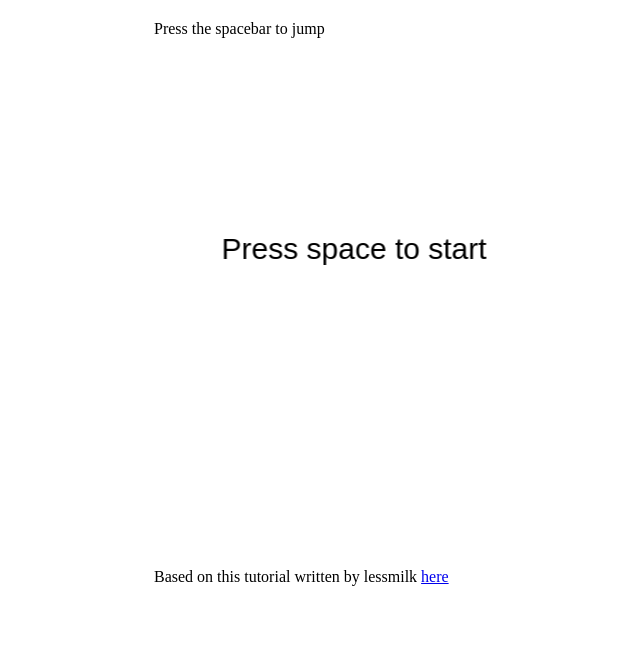
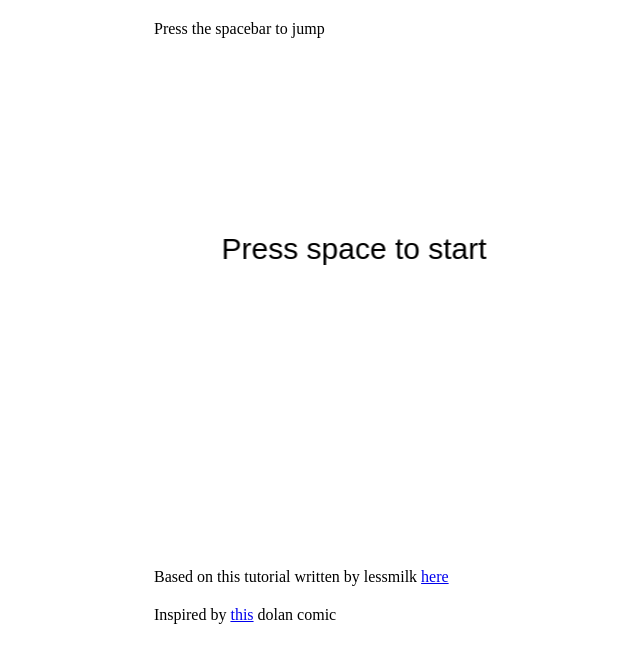
Before and after one commit to stefan-brus/floppy-bogs, a plain HTML site: page index.html in a window 1280 px wide. Shown: the whole page, without its empty margins (286-926 px from the left). Drawn offline with Linux system fonts and the light colour scheme; no server answers.

Commit message:
Give credit to original dolan comic
k.

```diff
--- a/index.html
+++ b/index.html
@@ -28,6 +28,8 @@
 
   <p>Based on this tutorial written by lessmilk <a href="http://blog.lessmilk.com/how-to-make-flappy-bird-in-html5-1/">here</a></p>
 
+  <p>Inspired by <a href="http://www.reddit.com/r/dolan/comments/22wgbs/flappy_bogs/">this</a> dolan comic</p>
+
 </body>
 
 </html>
```
Also changed, not shown: README.md.
